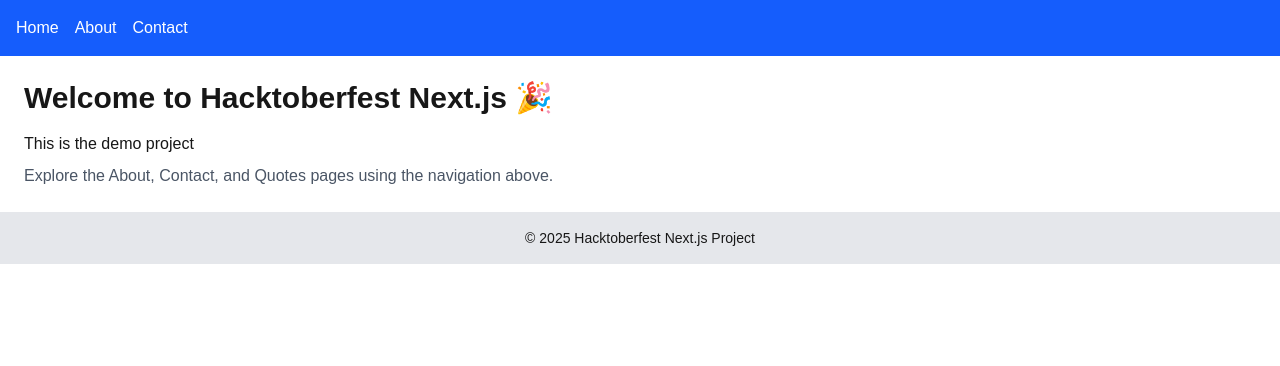
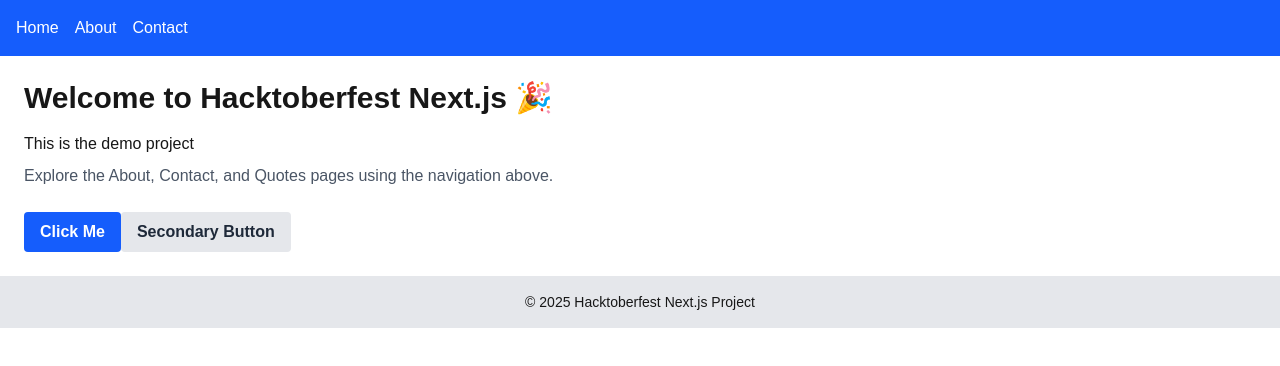
Before and after one commit to DinukaShashen/next-web-layout, a Next.js app: page / in a window 1280 px wide. Shown: the top 366 px of the page. Built offline with nearby package versions, Linux system fonts and the light colour scheme.

Commit message:
Add reusable Button component

```diff
--- a/src/app/page.tsx
+++ b/src/app/page.tsx
@@ -1,4 +1,9 @@
+import Button from "@/components/Button";
+
 export default function Home() {
+  const handleClick = () => {
+    alert("Button clicked!");
+  };
   return (
     <div className="p-6">
       <h1 className="text-3xl font-bold">
@@ -8,6 +13,14 @@ export default function Home() {
       <p className="mt-2 text-gray-600">
         Explore the About, Contact, and Quotes pages using the navigation above.
       </p>
+      <div className="mt-6">
+        <Button label="Click Me" onClick={handleClick} />
+        <Button
+          label="Secondary Button"
+          variant="secondary"
+          onClick={handleClick}
+        />
+      </div>
     </div>
   );
 }
--- /dev/null
+++ b/src/components/Button.tsx
@@ -0,0 +1,28 @@
+import React from "react";
+
+interface ButtonProps {
+  label: string;
+  onClick?: () => void;
+  variant?: "primary" | "secondary";
+}
+
+const Button: React.FC<ButtonProps> = ({
+  label,
+  onClick,
+  variant = "primary",
+}) => {
+  const baseStyle = "px-4 py-2 rounded font-semibold transition duration-200";
+
+  const variants = {
+    primary: "bg-blue-600 text-white hover:bg-blue-700",
+    secondary: "bg-gray-200 text-gray-800 hover:bg-gray-300",
+  };
+
+  return (
+    <button className={`${baseStyle} ${variants[variant]}`} onClick={onClick}>
+      {label}
+    </button>
+  );
+};
+
+export default Button;
```
